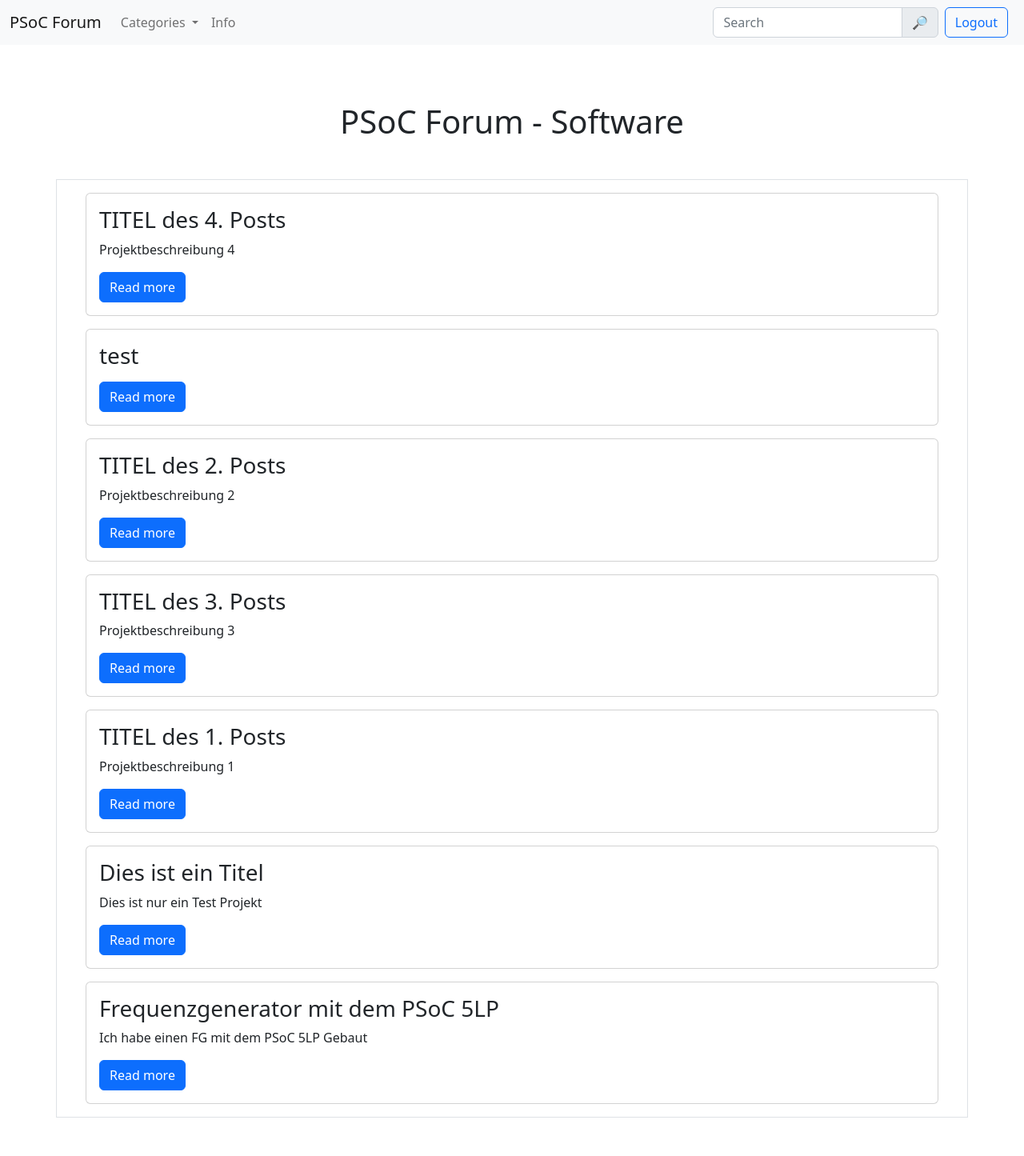
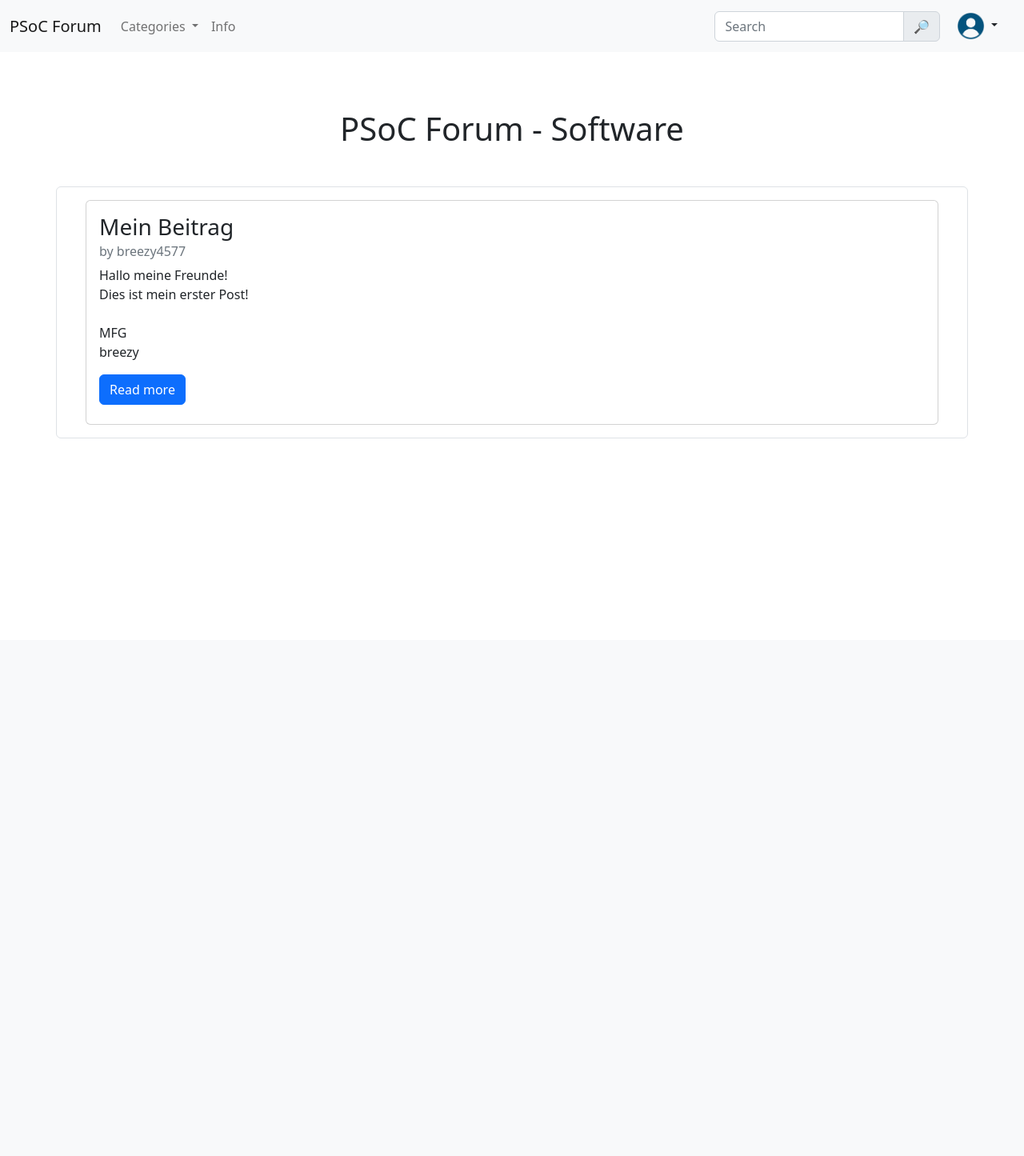
Before and after one commit to amadeus0505/PSoC-Forum, a Flask app: page /category/software in a window 1280 px wide. Shown: the whole page at 80% size. After the commit the page ends 548 px from the top, so only its background shows below. Run offline with Flask 2, Linux system fonts and the light colour scheme; a user stored in the database is signed in.

Commit message:
added sqlite and user profile picture

```diff
--- a/app.py
+++ b/app.py
@@ -2,15 +2,14 @@
 from flask import Flask, render_template, g, session, request, redirect, url_for
 import json
 import os
+import sql
 
 app = Flask(__name__)
 app.secret_key = 'any random string'
 
 
 def check_login(username, password):
-    if password == "MQq2E3NuZ#7q$q" and username == "breezy4577":
-        return True
-    return False
+    return sql.check_pw(username, password)
 
 
 def get_posts(category):
@@ -37,16 +36,18 @@
     # implement SQL Here
     # if username already exists: return False
     # sonst: anlegen in db und return True
-    pass
+    return sql.adduser(username, name, password)
 
 
-def create_post(title, description, category):
-    print(os.getcwd())
-    id = int(os.listdir(f".\\data\\{category}")[-1].strip(".json")) + 1
-    current_post = {"title": title, "desc": description, "id": id}
-    with open(f".\\data\\{category}\\{id}.json", "w") as file:
+def create_post(title, description, category, author):
+    try:
+        post_id = int(os.listdir(f".\\data\\{category}")[-1].strip(".json")) + 1
+    except IndexError:
+        post_id = 0
+    current_post = {"title": title, "desc": description, "id": post_id, "author": author}
+    with open(f".\\data\\{category}\\{post_id}.json", "w") as file:
         file.write(json.dumps(current_post))
-    return category, id
+    return category, post_id
 
 
 def login_required(f):
@@ -73,9 +74,15 @@
 
 @app.route("/login", methods=["GET", "POST"])
 def login():
+    if len(request.args) > 0:
+        session["next_url"] = request.args["next"]
     if request.method == "POST":
         if check_login(request.form["username"], request.form["password"]):
             session["username"] = request.form["username"]
+            if session.get("next_url") is not None:
+                url = session["next_url"]
+                session.pop("next_url", None)
+                return redirect(url)
             return redirect("/")
         g.error = True
     return render_template("login.j2")
@@ -87,6 +94,10 @@
         # TODO: bei zusammenführung: check form namen
         if register(request.form["username"], request.form["password"], request.form["name"]):
             session["username"] = request.form["username"]
+            if session.get("next_url") is not None:
+                url = session["next_url"]
+                session.pop("next_url", None)
+                return redirect(url)
             return redirect("/")
         g.error = True
     return render_template("register.j2")
@@ -121,8 +132,11 @@
 @login_required
 def new_post():
     if request.method == "POST":
-        category, id = create_post(request.form["titel"], request.form["description"], request.form["category"].lower())
-        print(category)
+        category, id = create_post(
+            request.form["titel"],
+            request.form["description"],
+            request.form["category"].lower(),
+            session["username"])
         return redirect(f"/post/{category}/{id}")
     return render_template("question.j2")
 
--- a/data/software/0.json
+++ b/data/software/0.json
@@ -1 +1 @@
-{"title": "TITEL des 1. Posts", "desc": "Projektbeschreibung 1", "id": 0}
+{"title": "Mein Beitrag", "desc": "Hallo meine Freunde!\r\nDies ist mein erster Post!\r\n\r\nMFG\r\nbreezy", "id": 0, "author": "breezy4577"}
--- a/data/software/1.json
+++ /dev/null
@@ -1 +0,0 @@
-{"title": "TITEL des 2. Posts", "desc": "Projektbeschreibung 2", "id": 1}
--- a/data/software/2.json
+++ /dev/null
@@ -1 +0,0 @@
-{"title": "TITEL des 3. Posts", "desc": "Projektbeschreibung 3", "id": 2}
--- a/data/software/3.json
+++ /dev/null
@@ -1 +0,0 @@
-{"title": "TITEL des 4. Posts", "desc": "Projektbeschreibung 4", "id": 3}
--- a/data/software/4.json
+++ /dev/null
@@ -1 +0,0 @@
-{"title": "Dies ist ein Titel", "desc": "Dies ist nur ein Test Projekt", "id": 4}
--- a/data/software/5.json
+++ /dev/null
@@ -1 +0,0 @@
-{"title": "Frequenzgenerator mit dem PSoC 5LP", "desc": "Ich habe einen FG mit dem PSoC 5LP Gebaut", "id": 5}
--- a/data/software/6.json
+++ /dev/null
@@ -1 +0,0 @@
-{"title": "test", "desc": "<script>alert(\"HELP\");</script>", "id": 6}
--- a/templates/categories.j2
+++ b/templates/categories.j2
@@ -5,12 +5,16 @@
     <div class="container-fluid">
         <h1 class="text-center mt-5">PSoC Forum - {{ g.cat.capitalize() }}</h1>
 
-        <div class="container border my-5">
-            {% for post in g.posts %}<div class="card my-3 mx-4">
+        <div class="container border rounded my-5">
+            {% for post in g.posts %}
+            <div class="card my-3 mx-4">
                 <div class="card-body">
-                    <h3 class="card-title">{{post.title}}</h3>
-                    <p class="card-text">{{ post.desc }}</p>
-                    <a href="/post/{{ g.cat }}/{{ post.id }}" class="btn btn-primary stretched-link">Read more</a>
+                    <h3 class="card-title">{{ post.title|e }}</h3>
+                    <h6 class="card-subtitle mb-2 text-muted">by {{ post.author }}</h6>
+                    <p class="card-text" style ="-webkit-line-clamp: 5;display: -webkit-box;-webkit-box-orient: vertical;overflow: hidden; white-space: pre-wrap;">{{ post.desc|e }}</p>
+                    <a href="/post/{{ g.cat }}/{{ post.id }}" class="btn btn-primary stretched-link mb-2">Read more</a>
+
+                    <!-- TODO: auslagern des styles des Paragraphen -->
                 </div>
             </div>
             {% endfor %}
--- a/templates/navbar-template.j2
+++ b/templates/navbar-template.j2
@@ -42,15 +42,24 @@
                 <span class="input-group-text" id="search">🔎</span>
             </form>
 
+            {% if session.username%}
 
-            <div class="btn-group mx-2">
-            {% if session.username%}
-              <a href="/logout" type="button" class="btn btn-outline-primary btn">Logout</a>
+                    <div class="btn-group mx-2">
+                      <button class="btn dropdown-toggle" type="button" data-bs-toggle="dropdown" aria-expanded="false">
+                        <img class="rounded-circle" style="height: 35px;" src="{{ url_for('static', filename='user.png') }}" />
+                      </button>
+                      <ul class="dropdown-menu dropdown-menu-end">
+                        <li><a class="dropdown-item" href="/logout">Logout</a></li>
+                      </ul>
+                    </div>
+                <!-- TODO: FIX NAVBAR!!! -->
+
             {% else %}
-              <a href="/login" type="button" class="btn btn-outline-primary btn">Login</a>
-              <a href="/signup" type="button" class="btn btn-outline-info btn">Register</a>
+                <div class="btn-group mx-2">
+                    <a href="/login" type="button" class="btn btn-outline-primary btn">Login</a>
+                    <a href="/signup" type="button" class="btn btn-outline-info btn">Register</a>
+                </div>
             {% endif %}
-            </div>
           </div>
         </div>
       </nav>
```
Also changed, not shown: sql.py (added, +60 -0 lines), templates/Register.html (deleted, +0 -85 lines), templates/home.j2 (+9 -10 lines), static/user.db (added), static/user.png (added), 1 other file.
